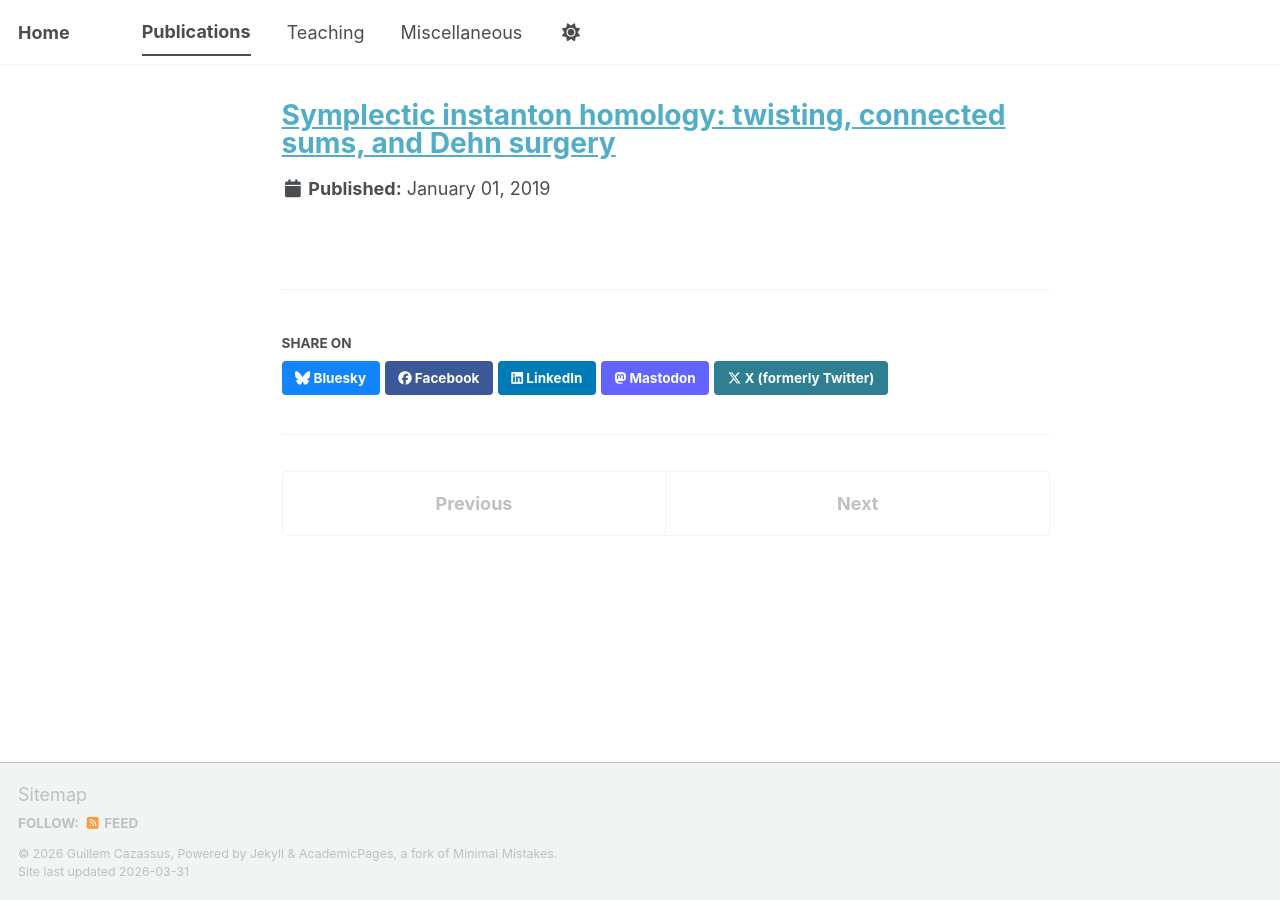
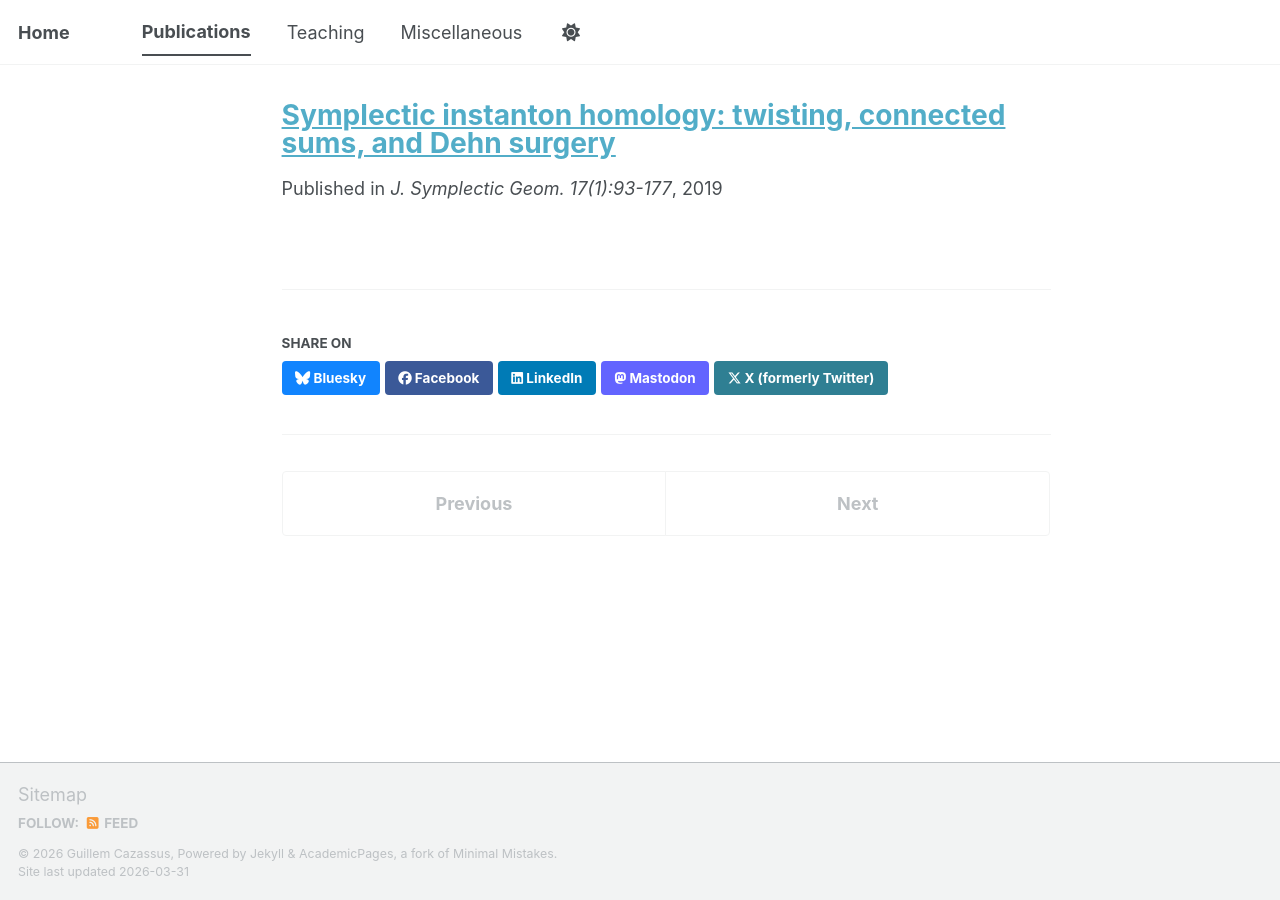
Before and after one commit to guillemcazassus/guillemcazassus, a Jekyll site: the page built from _publications/surgery.md, in a window 1280 px wide. Built offline with Jekyll 4.4.1, drawn with Linux system fonts in a browser that asks for light colours; a script bundle is joined from its source files by our own code; library files that are not in the unit come from our copies; some of the changed lines change nothing that is shown.

Commit message:
Fix venue field in surgery publication
Updated the venue field for the surgery publication.

```diff
--- a/_publications/surgery.md
+++ b/_publications/surgery.md
@@ -5,9 +5,8 @@ collection: publications
 category: manuscripts
 #permalink: 'https://arxiv.org/abs/1606.00239'
 #excerpt: 'This paper is about the number 1. The number 2 is left for future work.'
-excerpt: 'J. Symplectic Geom. 17(1):93-177, 2019'
 date: 2019-01-01
-#venue: 'J. Symplectic Geom. 17(1):93-177'
+venue: 'J. Symplectic Geom. 17(1):93-177'
 #slidesurl: 'https://academicpages.github.io/files/slides1.pdf'
 #paperurl: 'https://arxiv.org/abs/1606.00239'
 #bibtexurl: 'https://academicpages.github.io/files/bibtex1.bib'
```
